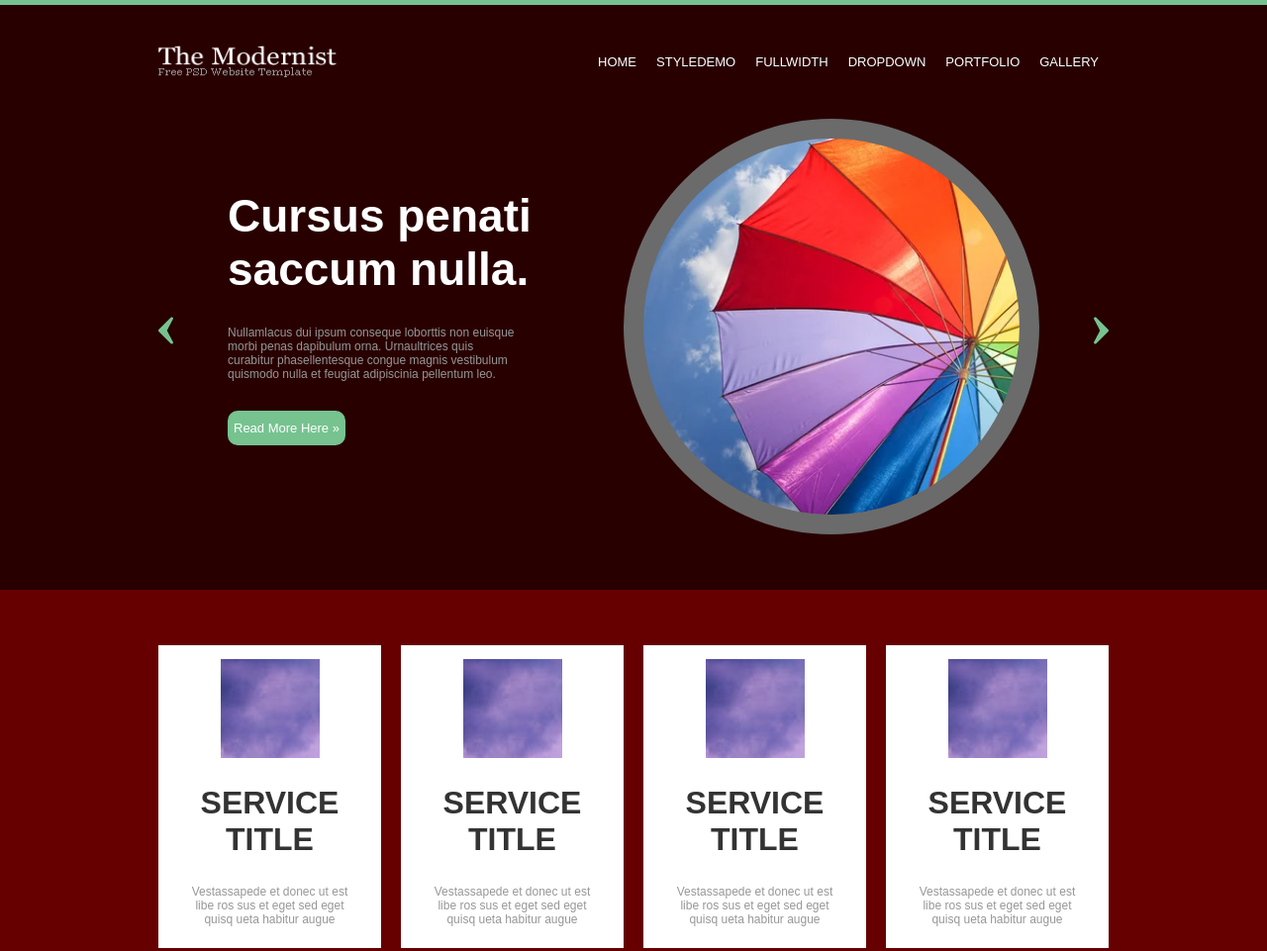
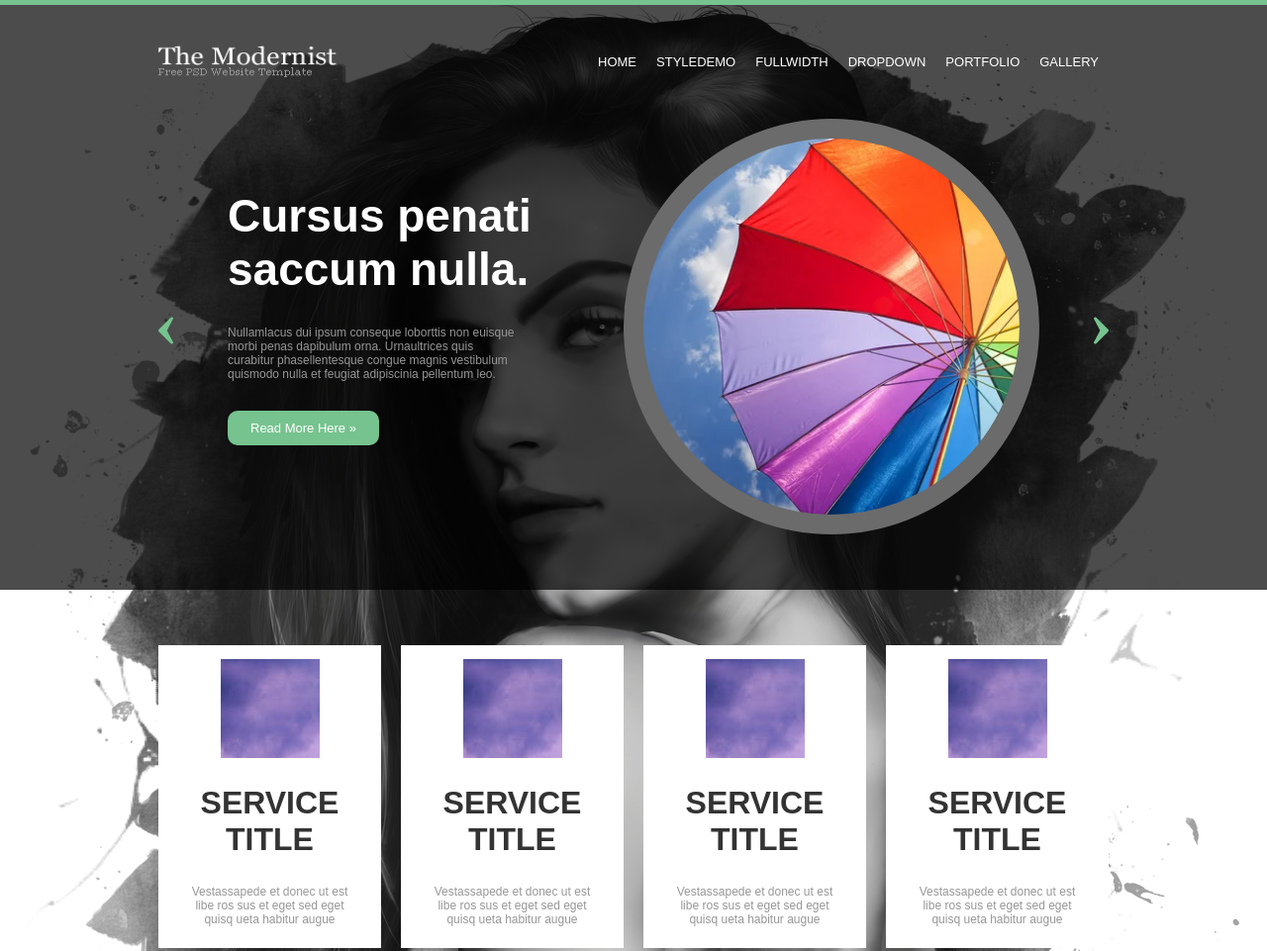
Before and after one commit to charkris/modernist, a plain HTML site: page index.html in a window 1280 px wide. Shown: the top 961 px of the page at 99% size. Drawn offline with Linux system fonts and the light colour scheme.

Commit message:
changed background

```diff
--- a/index.html
+++ b/index.html
@@ -8,7 +8,7 @@
     </head>
 
     <body>
-        <header>
+        <header class="header-overlay">
             <div class="header-line"></div>
             <div class="header">
                 <div class="container">
@@ -86,7 +86,7 @@
         </header>
 
         <main>
-            <section class="slider-section">
+            <section class="slider-section header-overlay">
                 <div class="container">
                     <img class="left-arrow" src="./imgs/LeftArrow.png" />
                     <img class="right-arrow" src="./imgs/RightArrow.png" />
--- a/styles.css
+++ b/styles.css
@@ -3,10 +3,17 @@
     margin: 0;
     font-family: Arial, Helvetica, sans-serif;
 }
-/*
+
 body {
-    background-image: "./imgs/cover.img";
-} */
+    background-image: url(./imgs/cover1.png);
+    background-size: 100%;
+    background-repeat: no-repeat;
+
+ }
+
+ .header-overlay {
+    background-color: rgba(0, 0, 0, 0.7);
+}
 
 .container{
     width: 960px;
@@ -43,7 +50,7 @@ ul {
 .header {
     padding-top: 40px;
     padding-bottom: 40px;
-    background-color: #290000;
+    /* background-color: #290000; */
     color: white;
 }
 
@@ -108,7 +115,7 @@ ul {
 .slider-section {
     color: white;
     padding-bottom: 56px;
-    background-color: #290000;
+    /* background-color: #290000; */
 }
 
 .sliders {
@@ -168,12 +175,16 @@ ul {
     cursor: pointer;
 }
 
+.button>a {
+    padding: 0 17px;
+}
+
  /** SERVICES SECTION **/
 
 .service-section {
     padding-top: 56px;
     padding-bottom: 56px;
-    background-color: #660000;
+    /* background-color: #660000; */
 }
 
 .services {
@@ -274,7 +285,7 @@ ul {
 }
 
 .work-section {
-    background-color: #660000;
+    /* background-color: #660000; */
     padding-bottom: 56px;
 }
 
@@ -432,6 +443,7 @@ ul {
 
 #submit-btn {
     color: #303030;
+    padding: 0 14px;
 }
 
 .footer-line {
```
Also changed, not shown: imgs/cover1.png (added), 1 other file.
